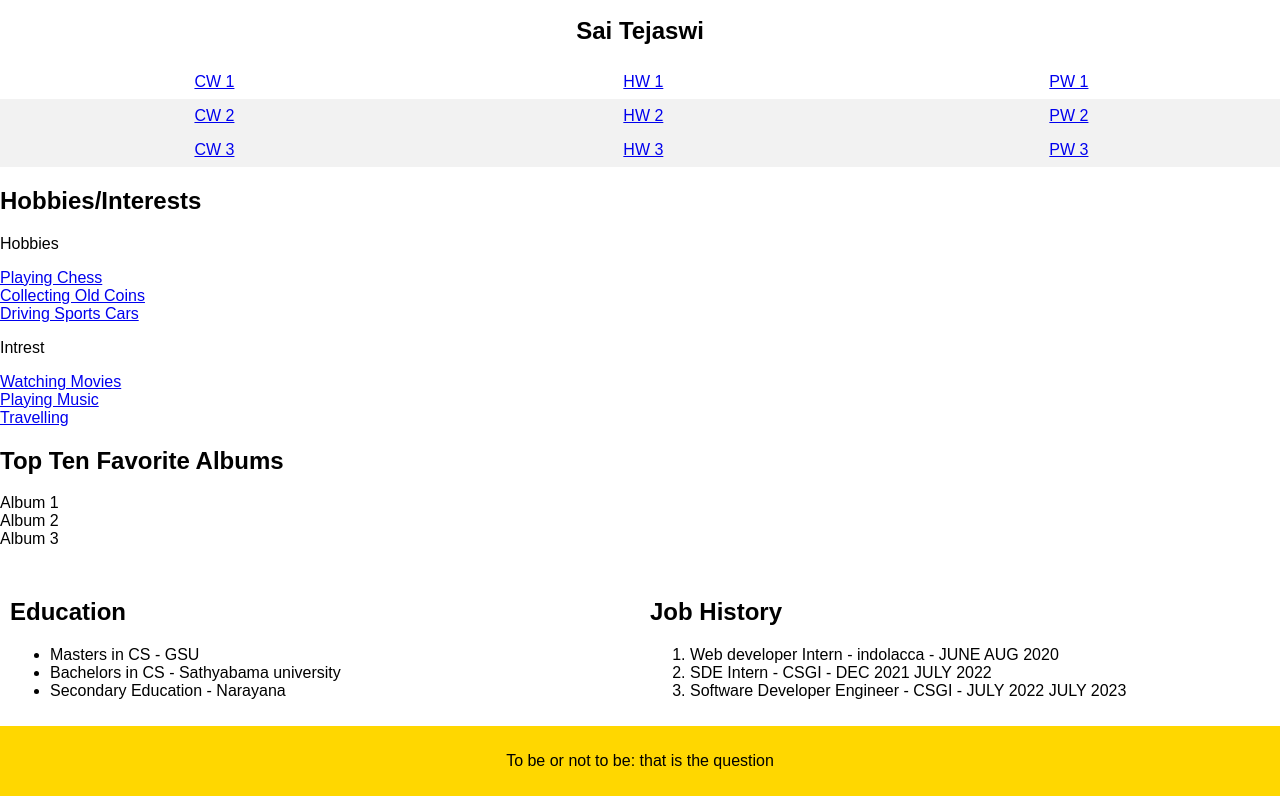
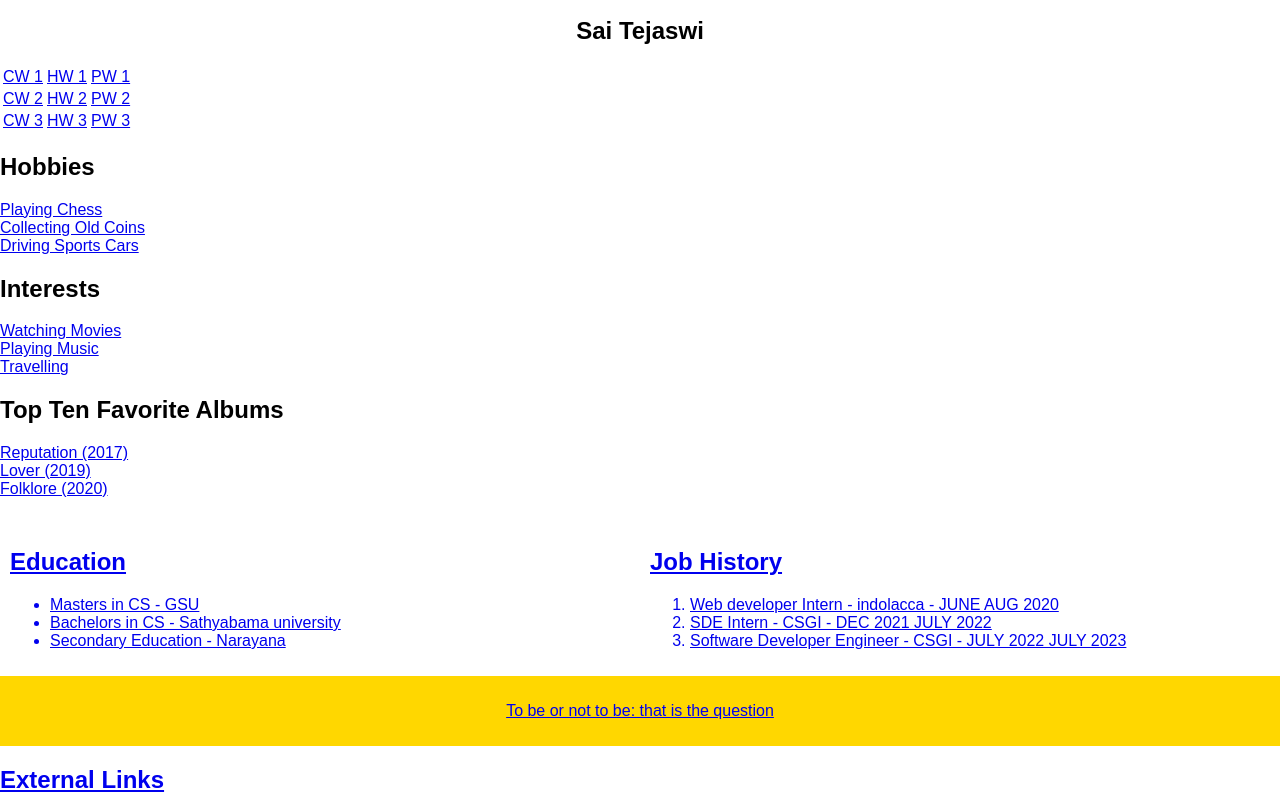
Before and after one commit to 05saitejaswi/HW1, a plain HTML site: page index.html in a window 1280 px wide. Shown: the part 159-956 px from the top of the page. Drawn offline with Linux system fonts and the light colour scheme.

Commit message:
Update index.html

```diff
--- a/index.html
+++ b/index.html
@@ -16,7 +16,7 @@
         <h2>Sai Tejaswi</h2>
     </section>
     <section id="links">
-        <table class="zebra-table">
+        <table class="table">
             <tr>
                    <td><a class="link1" href="https://codd.cs.gsu.edu/~schakravaram1/Web_Programming/HW/HW1/index.html" target="_blank">CW 1</a>
                     </td>
@@ -36,10 +36,10 @@
         </table>
     </section>
     <section id="interests">
-        <h2>Hobbies/Interests</h2>
-        <ul>
-          <p>Hobbies</p>
-            <li><a class="link1"
+        <div class="hobbies">
+            <h1>Hobbies</h1>
+            <ul>
+                <li><a class="link1"
                         href="https://thriveglobal.com/stories/is-chess-a-good-hobby-yes-it-is-and-here-are-its-6-benefits/"
                         target="_blank">Playing
                         Chess</a></li>
@@ -50,8 +50,12 @@
                         href="http://www.theonlinerocket.com/partnered-content/2022/06/15/4-popular-hobbies-for-car-enthusiasts-to-try/"
                         target="_blank">
                         Driving Sports Cars</a></li>
-          <p>Intrest</p>
-            <li><a class="link1" href="https://stupidhobby.com/is-watching-movies-a-hobby/" target="_blank">Watching
+            </ul>
+        </div>
+        <div class="interests">
+            <h1>Interests</h1>
+            <ul>
+                <li><a class="link1" href="https://stupidhobby.com/is-watching-movies-a-hobby/" target="_blank">Watching
                         Movies</a>
                 </li>
                 <li><a class="link1"
@@ -62,12 +66,13 @@
                         href="https://thesabbaticalguide.com/benefits-of-travelling-as-a-hobby/#:~:text=Is%20travelling%20a%20hobby%3F,your%20travel%20as%20a%20hobby."
                         target="_blank">Travelling</a>
                 </li>
-        </ul>
+            </ul>
+        </div>
         <h2>Top Ten Favorite Albums</h2>
         <ol>
-            <li>Album 1</li>
-            <li>Album 2</li>
-            <li>Album 3</li>
+            <li><a href="https://music.apple.com/us/album/reputation/1440933849">Reputation (2017)</li>
+            <li><a href="https://open.spotify.com/album/1NAmidJlEaVgA3MpcPFYGq">Lover (2019)</li>
+            <li><a href="https://taylor.lnk.to/folklore">Folklore (2020)</li>
         </ol>
     </section>
     <section id="nested-lists">
```
